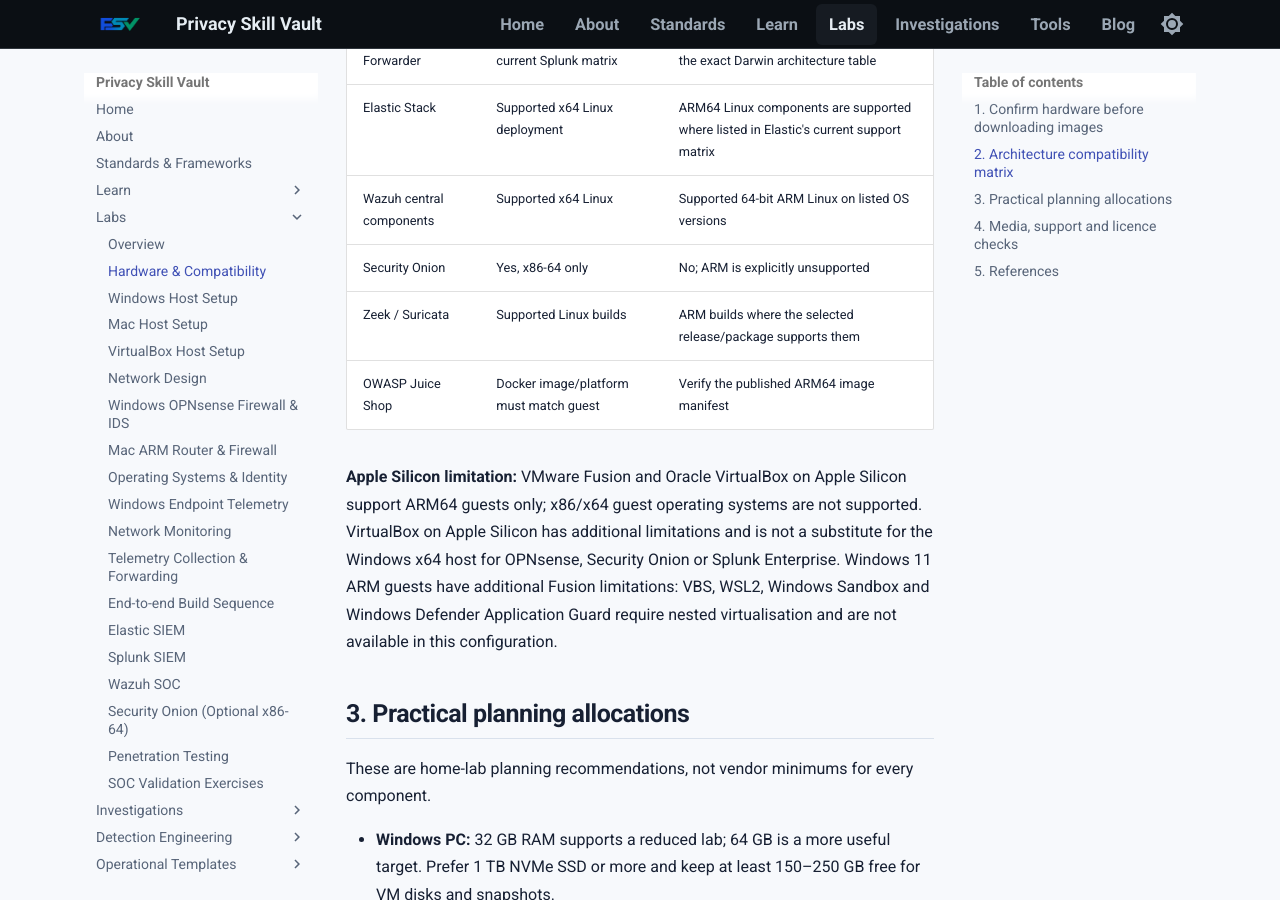
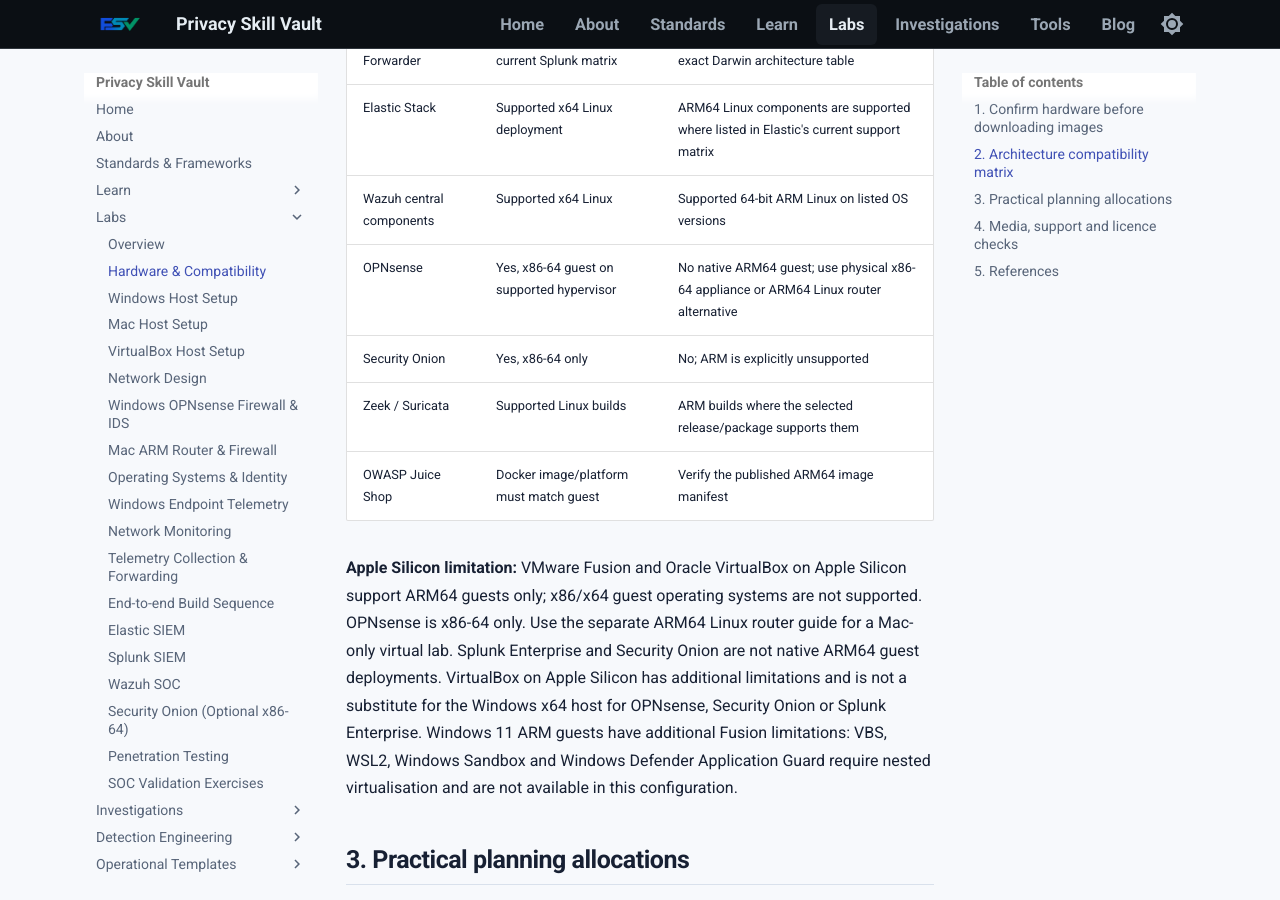
Before and after one commit to PrivacySkillVault/privacyskillvault.github.io, an MkDocs documentation site: the page built from docs/labs/requirements.md, in a window 1280 px wide and 900 px high, scrolled down 1478 px. Built offline with MkDocs 1.6.1 and Material for MkDocs 9.7.7, drawn with Linux system fonts in a browser that asks for light colours; some of the changed text lies outside the part shown.

Commit message:
Phase 6: align requirements.md with dependency-ordered dual-platform design

```diff
--- a/docs/labs/requirements.md
+++ b/docs/labs/requirements.md
@@ -41,11 +41,12 @@
 | Splunk Universal Forwarder | Supported platforms in current Splunk matrix | Do not assume ARM64 support; check the exact Darwin architecture table |
 | Elastic Stack | Supported x64 Linux deployment | ARM64 Linux components are supported where listed in Elastic's current support matrix |
 | Wazuh central components | Supported x64 Linux | Supported 64-bit ARM Linux on listed OS versions |
+| OPNsense | Yes, x86-64 guest on supported hypervisor | No native ARM64 guest; use physical x86-64 appliance or ARM64 Linux router alternative |
 | Security Onion | Yes, x86-64 only | No; ARM is explicitly unsupported |
 | Zeek / Suricata | Supported Linux builds | ARM builds where the selected release/package supports them |
 | OWASP Juice Shop | Docker image/platform must match guest | Verify the published ARM64 image manifest |
 
-**Apple Silicon limitation:** VMware Fusion and Oracle VirtualBox on Apple Silicon support ARM64 guests only; x86/x64 guest operating systems are not supported. VirtualBox on Apple Silicon has additional limitations and is not a substitute for the Windows x64 host for OPNsense, Security Onion or Splunk Enterprise. Windows 11 ARM guests have additional Fusion limitations: VBS, WSL2, Windows Sandbox and Windows Defender Application Guard require nested virtualisation and are not available in this configuration.
+**Apple Silicon limitation:** VMware Fusion and Oracle VirtualBox on Apple Silicon support ARM64 guests only; x86/x64 guest operating systems are not supported. OPNsense is x86-64 only. Use the separate ARM64 Linux router guide for a Mac-only virtual lab. Splunk Enterprise and Security Onion are not native ARM64 guest deployments. VirtualBox on Apple Silicon has additional limitations and is not a substitute for the Windows x64 host for OPNsense, Security Onion or Splunk Enterprise. Windows 11 ARM guests have additional Fusion limitations: VBS, WSL2, Windows Sandbox and Windows Defender Application Guard require nested virtualisation and are not available in this configuration.
 
 ## 3. Practical planning allocations
 
@@ -76,6 +77,7 @@
 - [Microsoft Hyper-V host requirements](https://learn.microsoft.com/en-us/windows-server/virtualization/hyper-v/host-hardware-requirements)
 - [Microsoft Windows 11 ARM ISO](https://learn.microsoft.com/en-us/windows/arm/iso)
 - [Broadcom Fusion ARM guest compatibility](https://knowledge.broadcom.com/external/article/315602)
+- [OPNsense supported hardware architectures](https://docs.opnsense.org/manual/hardware.html)
 - [Oracle VirtualBox host/guest architecture support](https://docs.oracle.com/en/virtualization/virtualbox/7.2/user/Introduction.html)
 - [Oracle VirtualBox downloads](https://www.virtualbox.org/wiki/Downloads)
 - [Splunk Enterprise 10.6 on-premises system requirements](https://help.splunk.com/en/splunk-enterprise/administer/install-and-upgrade/10.6/plan-your-splunk-enterprise-installation/system-requirements-for-use-of-splunk-enterprise-on-premises)
```
